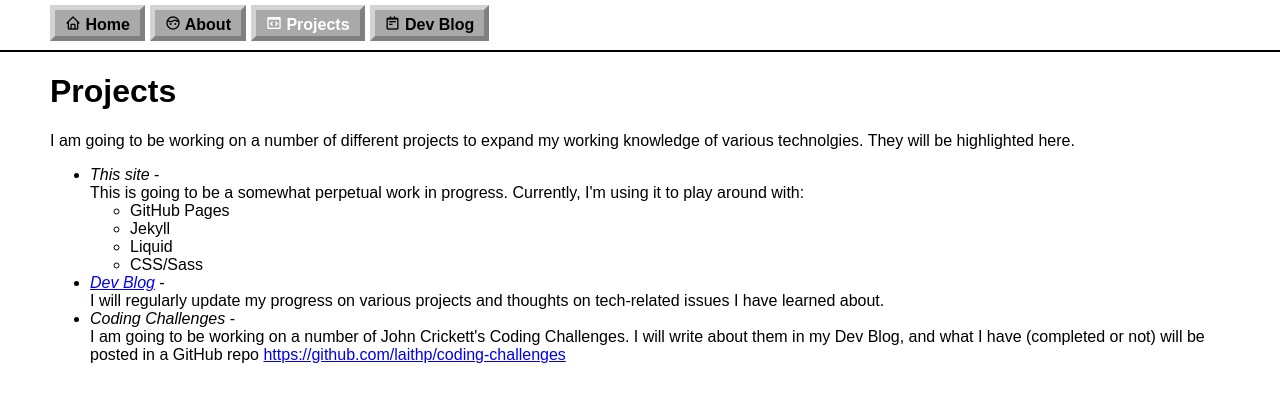
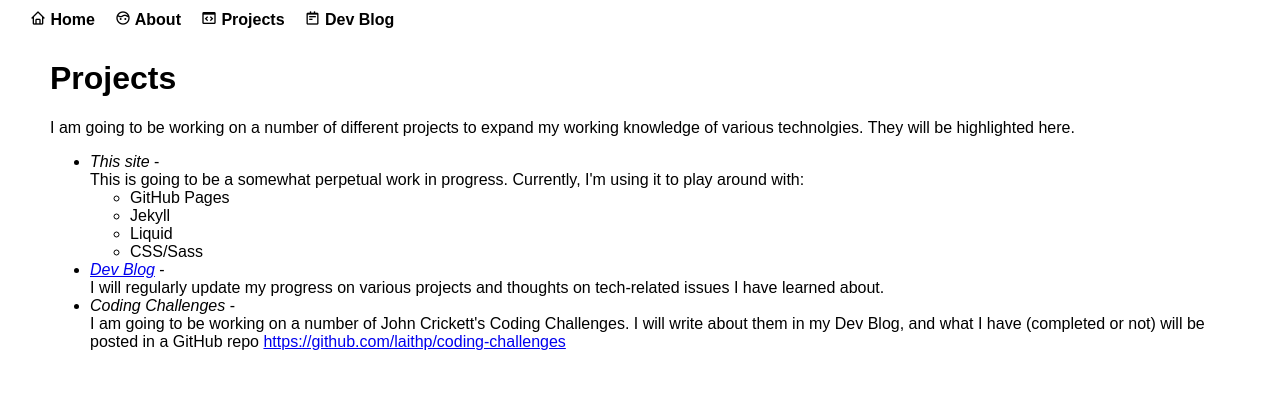
Before and after one commit to laithp/laithp.github.io, a Jekyll site: the page built from projects.md, in a window 1280 px wide. Shown: the top 402 px of the page. Built offline with Jekyll 4.4.1, drawn with Linux system fonts in a browser that asks for light colours; our own code applies the rules of GitHub Pages for plain Markdown files.

Commit message:
adjusting to flexbox (and less 90s windows look)

```diff
--- a/_includes/navigation.html
+++ b/_includes/navigation.html
@@ -1,11 +1,13 @@
-<nav>
+<nav class="nav">
     {% for item in site.data.navigation %}
-    <div>
-      <a href="{{ item.link }}" {% if page.url == item.link %}class="current"{% endif %}>
-        <i class='bx bx-{{ item.icon }}'></i>
-        {{ item.name }}
-      </a>
-    </div>
+    <ul class="menu">
+      <li>
+        <a href="{{ item.link }}" {% if page.url == item.link %}class="current"{% endif %}>
+          <i class='bx bx-{{ item.icon }}'></i>
+          {{ item.name }}
+        </a>
+      </li>
+    </ul>
 
   {% endfor %}
 </nav>
--- a/_sass/main.scss
+++ b/_sass/main.scss
@@ -8,14 +8,14 @@ body {
 
 }
 
-nav {
+/*nav {
   padding-left: 50px;
   width: 100%;
   height: 50px;
   border-bottom: 2px solid black;
-}
+}*/
 
-nav div {
+/*nav div {
   float: left;
   border: 5px solid black;
   border-top: 5px solid  lightgrey;
@@ -29,18 +29,33 @@ nav div {
   padding-bottom: 2px;
   margin-top: 5px;
   margin-right: 5px;
-}
-
+}*/
 
 nav a {
   color: black;
   text-decoration: none;
   font-weight: bold;
 }
-.current {
+/*.current {
     color: white;
+}*/
+
+.nav {
+  display: flex;
+  justify-content: flex-start;
+
+  align-items: center;
+  padding: 10px;
 }
-
+.menu {
+  display: flex;
+  list-style: none;
+  padding: 0;
+  margin: 0;
+}
+.menu li {
+  margin-left: 20px;
+}
 
 div.content {
   margin-left: 50px;
```
